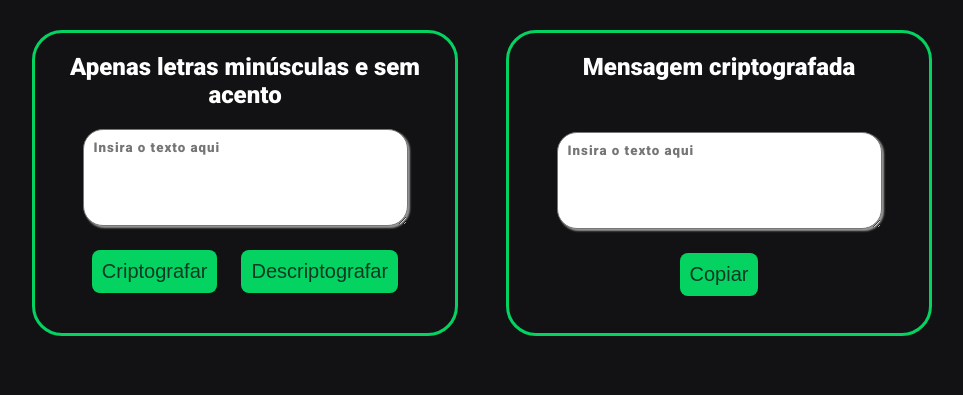
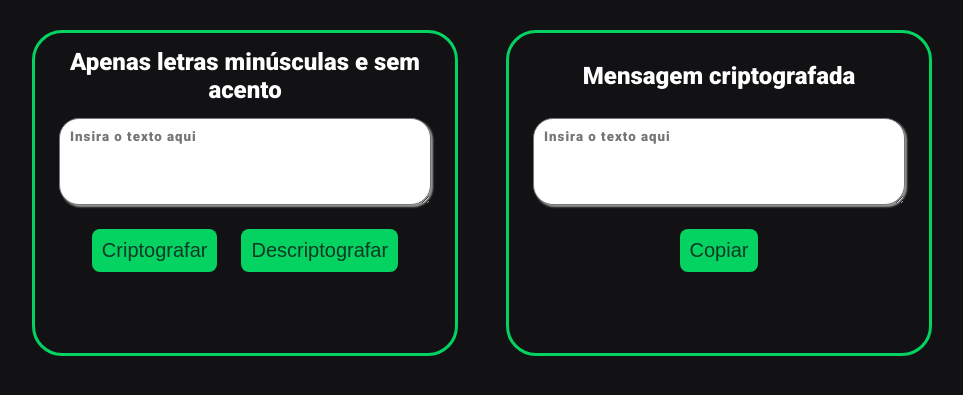
Before and after one commit to edmarpaulino/challenge-oracle-semana1, a plain HTML site: page index.html in a window 1280 px wide. Shown: the part 95-490 px from the top of the page, without its empty margins (158-1121 px from the left). Drawn offline with Linux system fonts and the light colour scheme.

Commit message:
align output message with input message center

```diff
--- a/css/style.css
+++ b/css/style.css
@@ -5,12 +5,12 @@ body {
 }
 
 textarea {
-    padding: 10px;
     font-family: 'Roboto', sans-serif;
-    /* resize: none; */
+    margin-top: 10px;
+    padding: 10px 0px 0px 10px;
+    width: 90%;
     border-radius: 20px;
     letter-spacing: 1px;
-    max-width: 100%;
     box-shadow: 2px 2px 2px #999;
 }
 
@@ -29,10 +29,6 @@ button {
     padding-bottom: 38px;
 }
 
-#text-output {
-    margin-top: 31px;
-}
-
 .title {
     text-align: center;
     font-size: 50px;
@@ -46,11 +42,18 @@ button {
     height: 400px;
 }
 
+.message {
+    height: 65px;
+    display: flex;
+    align-items: center;
+    justify-content: center;
+}
+
 .boxes {
     display: block;
     width: 400px;
     height: 300px;
-    padding: 0px 10px;
+    padding: 10px 10px;
     text-align: center;
     background: #121214;
     border-radius: 30px;
--- a/index.html
+++ b/index.html
@@ -15,7 +15,9 @@
             <div class="message">
                 <h2>Apenas letras minúsculas e sem acento</h2>
             </div>
-            <textarea id="text-input" cols="40" rows="5" placeholder="Insira o texto aqui"></textarea>
+            <div>
+                <textarea id="text-input" cols="40" rows="5" placeholder="Insira o texto aqui"></textarea>
+            </div>
             <div class="box-button">
                 <button id="cripto">Criptografar</button>
                 <button id="descripto">Descriptografar</button>
@@ -25,7 +27,9 @@
             <div class="message">
                 <h2>Mensagem criptografada</h2>
             </div>
-            <textarea id="text-output" cols="40" rows="5" placeholder="Insira o texto aqui"></textarea>
+            <div>
+                <textarea id="text-output" cols="40" rows="5" placeholder="Insira o texto aqui"></textarea>
+            </div>
             <div class="box-button">
                 <button>Copiar</button>
             </div>
```
